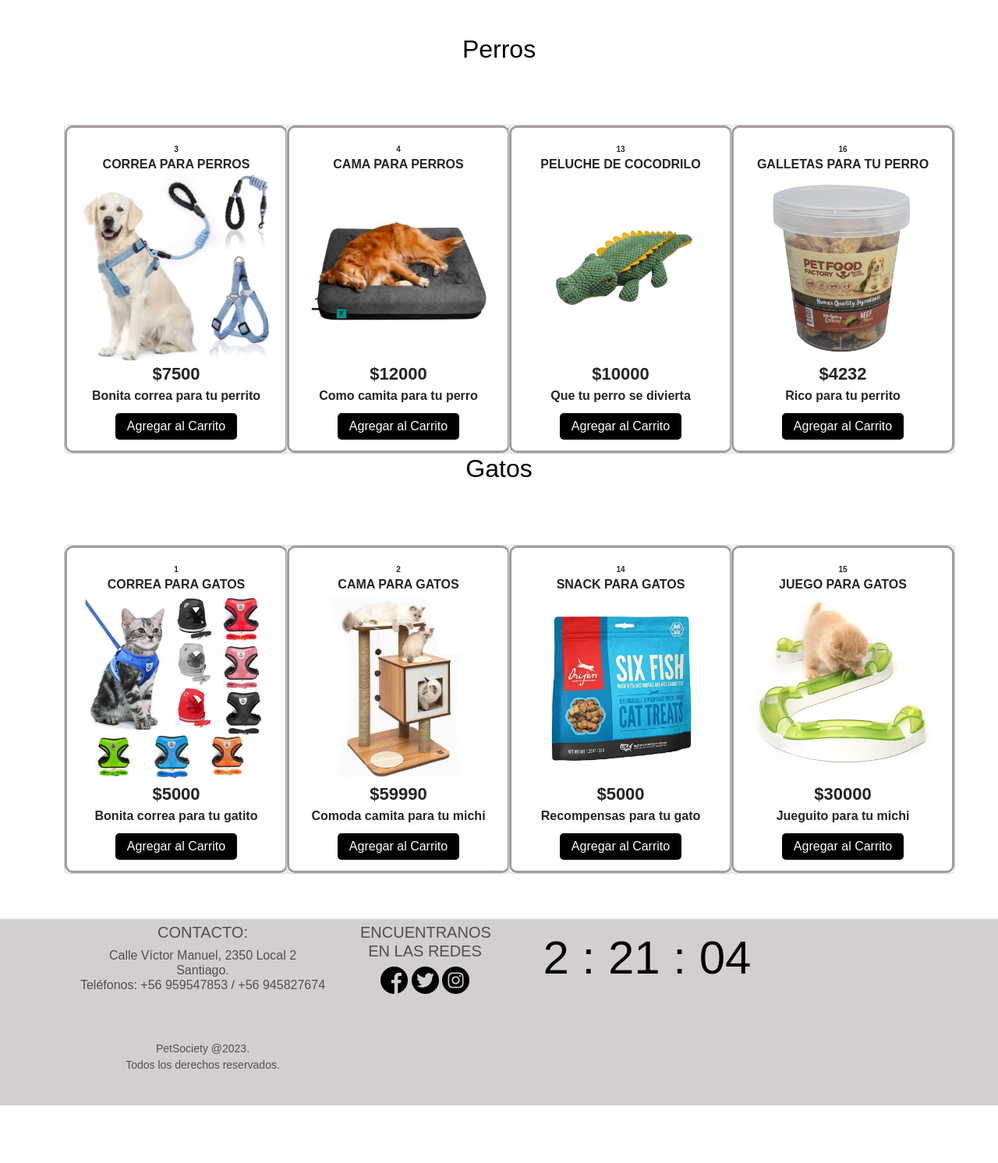
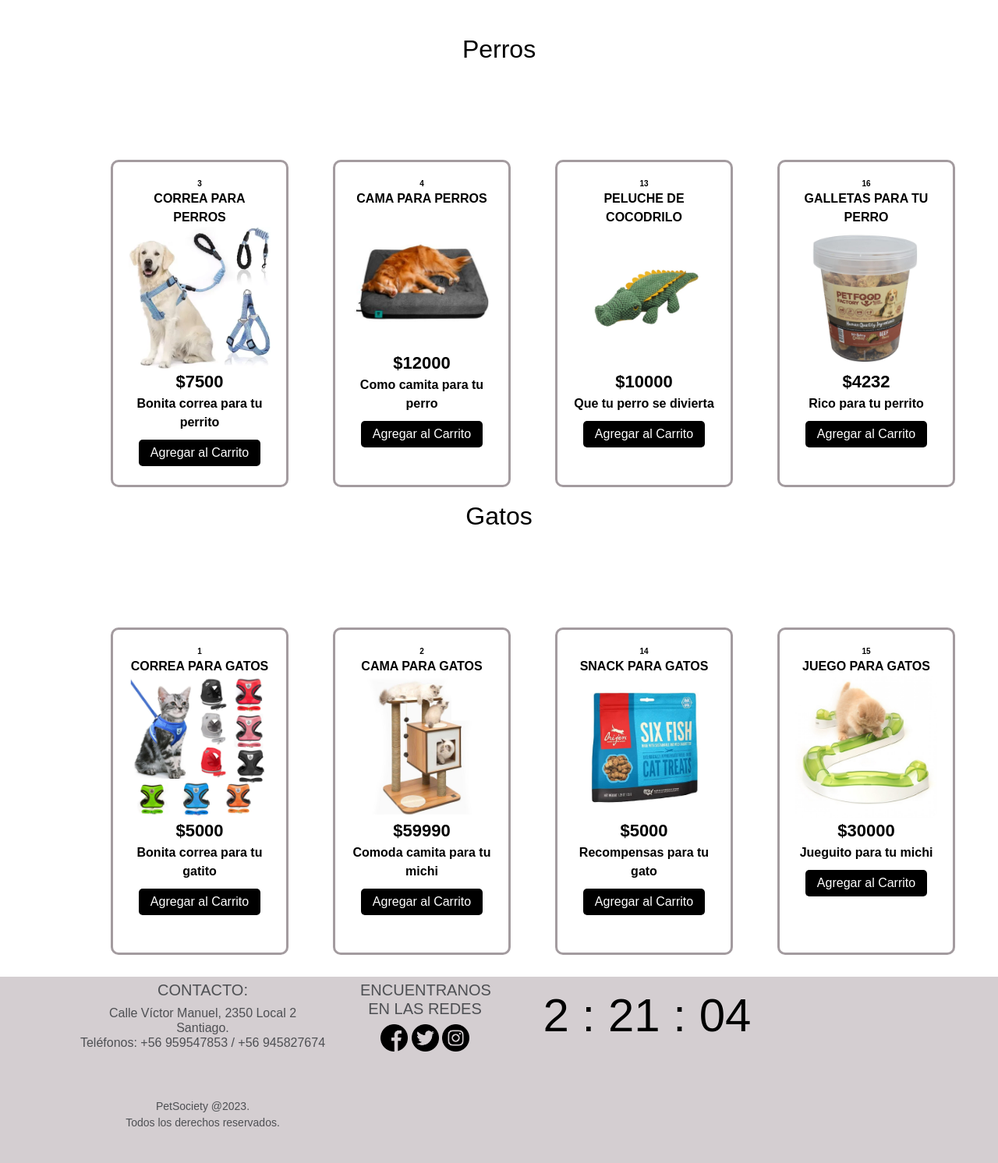
Before and after one commit to FtoledoP/E.T-Programacion-Web, a Django app: page / in a window 1280 px wide. Shown: the part 612-2104 px from the top of the page at 78% size. Before the commit the page ends 2030 px from the top, so only its background shows below. Run offline with Django 4.2, Linux system fonts and the light colour scheme; data comes from the database, SQL or seed files in the repository; both versions use the stored data as it was after the commit.

Commit message:
Correcciones incompleto

```diff
--- a/Entrega-3/apps/petSociety/static/css/productos.css
+++ b/Entrega-3/apps/petSociety/static/css/productos.css
@@ -1,8 +1,7 @@
 
 /* ---------------------------------- CSS DEL METODO DE PRUEBA DE LOS PRODUCTOS ---------------------------------------- */
-
 .container .containerProductos{
-    margin-top: 30px;
+    margin: 30px;
     display: grid;
     grid-template-columns: repeat(auto-fit, minmax(250px, 1fr));
     grid-gap:30px;
@@ -10,6 +9,15 @@
     width: 100%;
     transition: .3s;
 }
+
+.containerProductos .cardProducto{
+    max-width: 300px;
+    height: 420px;
+    margin: auto;
+    padding: 30px;
+    margin-top: 15PX;
+}
+
 
 .containerProductos .item{
     max-width: 300px;
@@ -31,6 +39,13 @@
 }
 
 .containerProductos .item .tituloProducto{
+    display: block;
+    font-weight: bold;
+    text-align: center;
+    text-transform: uppercase;
+}
+
+.containerProductos .item .cantProducto{
     display: block;
     font-weight: bold;
     text-align: center;
--- a/Entrega-3/apps/petSociety/static/js/carrito.js
+++ b/Entrega-3/apps/petSociety/static/js/carrito.js
@@ -19,16 +19,31 @@ agregarBotones.forEach(function(boton) {
       id: id,
       titulo: titulo,
       imgSrc: imgSrc,
-      precio: precio
+      precio: precio,
+      cantidad: 1
     };
 
     // Obtener el carrito del localStorage o crear uno vacío
     var carrito = JSON.parse(localStorage.getItem('carrito')) || [];
     const existe = carrito.some((item) => item.id === producto.id);
     if (existe) {
+      // Agregar el producto al carrito
+      carrito.push(producto);
+      console.log(carrito);
+
+      // Guardar el carrito actualizado en el localStorage
+      localStorage.setItem('carrito', JSON.stringify(carrito));
+
+      // Actualizar visualmente el carrito
+      var modalInstance = new bootstrap.Modal(modal);
+      modalInstance.show();
+      closeButton.addEventListener('click', function() {
+        actualizarCarrito();
+      });
     } else {
       // Agregar el producto al carrito
       carrito.push(producto);
+      console.log(carrito);
 
       // Guardar el carrito actualizado en el localStorage
       localStorage.setItem('carrito', JSON.stringify(carrito));
--- a/Entrega-3/apps/petSociety/static/js/editarProductos.js
+++ b/Entrega-3/apps/petSociety/static/js/editarProductos.js
@@ -11,8 +11,7 @@ formulario.addEventListener("submit", function (evento) {
     (document.getElementById("txtStock").value.length === 0) ||
     (document.getElementById("txtPrecio").value.length === 0) ||
     (document.getElementById("txtDescripcion").value.length === 0) ||
-    (document.getElementById("cmbCategoria").value === "Seleccione") ||
-    (document.getElementById("txtImg").value.length === 0)) {
+    (document.getElementById("cmbCategoria").value === "Seleccione")) {
         camposCompletos = false;
         const toastBootstrap = bootstrap.Toast.getOrCreateInstance(toastLiveExample)
         toastBootstrap.show()
--- a/Entrega-3/apps/petSociety/templates/editarProductos.html
+++ b/Entrega-3/apps/petSociety/templates/editarProductos.html
@@ -64,8 +64,9 @@
                 <div class="col-md-12">
                     <label for="txtImg">Imagen:</label>
                     <img src="{{prod.imagen.url}}" height="100" alt="">
-                    <input name="txtImg" id="txtImg" type="file" class="form-control">
+                    <input value="{{prod.imagen.url}}" name="txtImg" id="txtImg" type="file" class="form-control">
                 </div>
+
 
 
             </div>
--- a/Entrega-3/apps/petSociety/templates/gatos.html
+++ b/Entrega-3/apps/petSociety/templates/gatos.html
@@ -31,7 +31,7 @@
                 {% for p in cate_gatos %}
                     {% if p.stock > 0 %}
                         <div class="col">
-                            <div class="card" style="width: 18rem;">
+                            <div class="cardProducto" style="width: 18rem;">
                                 <div class="item">
                                     <span class="idProducto">{{p.sku}}</span>
                                     <span class="tituloProducto">{{p.nombre}}</span>
--- a/Entrega-3/apps/petSociety/templates/index.html
+++ b/Entrega-3/apps/petSociety/templates/index.html
@@ -48,12 +48,12 @@
 <!-- perros -->
     <div class="container">
         <h2>Perros</h2>
-        <div class="containerProductos">
+        <div class="containerProductos mb-5">
             <div class="row mt-5">
                 {% for p in cate_perros %}
                     {% if p.stock > 0 %}
                         <div class="col-12 col-sm-6 col-md-4 col-lg-3">
-                            <div class="card" style="width: 18rem;">
+                            <div class="cardProducto" style="width: 18rem;">
                                 <div class="item">
                                     <span class="idProducto">{{p.sku}}</span>
                                     <span class="tituloProducto">{{p.nombre}}</span>
@@ -76,7 +76,7 @@
                 {% for p in cate_gatos %}
                     {% if p.stock > 0 %}
                         <div class="col-12 col-sm-6 col-md-4 col-lg-3">
-                            <div class="card" style="width: 18rem;">
+                            <div class="cardProducto" style="width: 18rem;">
                                 <div class="item">
                                     <span class="idProducto">{{p.sku}}</span>
                                     <span class="tituloProducto">{{p.nombre}}</span>
--- a/Entrega-3/apps/petSociety/templates/mas.html
+++ b/Entrega-3/apps/petSociety/templates/mas.html
@@ -27,7 +27,7 @@
                 {% for p in cate_otros %}
                     {% if p.stock > 0 %}
                         <div class="col">
-                            <div class="card" style="width: 18rem;">
+                            <div class="cardProducto" style="width: 18rem;">
                                 <div class="item">
                                     <span class="idProducto">{{p.sku}}</span>
                                     <span class="tituloProducto">{{p.nombre}}</span>
--- a/Entrega-3/apps/petSociety/templates/perros.html
+++ b/Entrega-3/apps/petSociety/templates/perros.html
@@ -32,7 +32,7 @@
                 {% for p in cate_perros %}
                     {% if p.stock > 0 %}
                         <div class="col">
-                            <div class="card" style="width: 18rem;">
+                            <div class="cardProducto" style="width: 18rem;">
                                 <div class="item">
                                     <span class="idProducto">{{p.sku}}</span>
                                     <span class="tituloProducto">{{p.nombre}}</span>
```
Also changed, not shown: Entrega-3/apps/petSociety/static/js/agregarProductos.js (+21 -0 lines), Entrega-3/apps/petSociety/templates/agregarProductos.html (+50 -10 lines), Entrega-3/petSociety.sqlite3.
